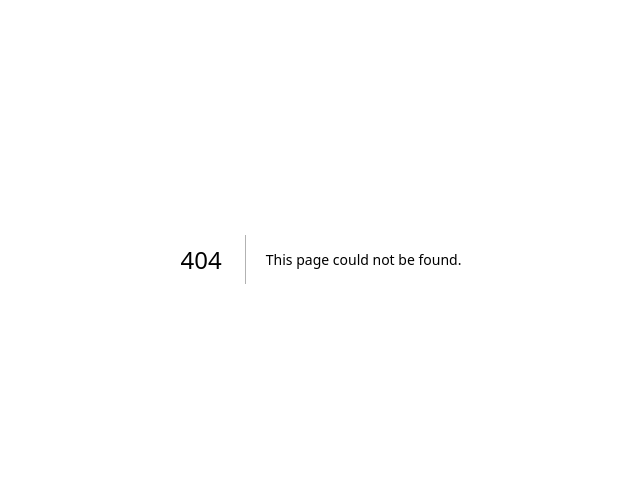
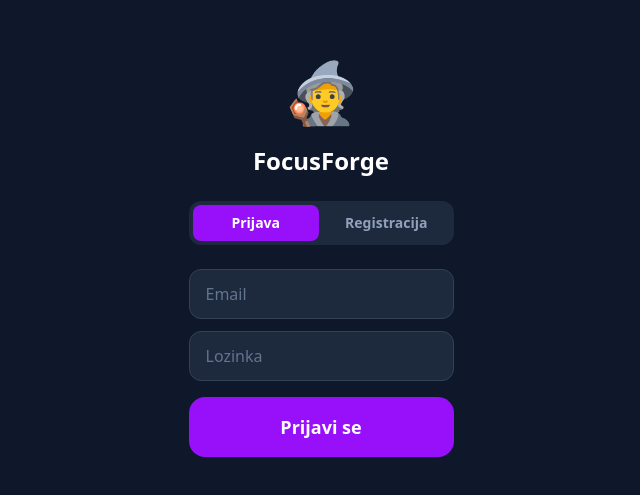
Before and after one commit to DavidMerkas/focusforge, a Next.js app: page /login in a window 1280 px wide. Before the commit this address had no page. Shown: the part 141-636 px from the top of the page, without its empty margins (319-959 px from the left). Built offline with nearby package versions, Linux system fonts and the light colour scheme; no server answers.

Commit message:
feat: v0.2 Supabase auth + baza (login, users/sessions tablice, sync)

```diff
--- a/package.json
+++ b/package.json
@@ -9,6 +9,7 @@
     "lint": "eslint"
   },
   "dependencies": {
+    "@supabase/supabase-js": "^2.103.3",
     "next": "16.2.4",
     "react": "19.2.4",
     "react-dom": "19.2.4"
--- a/src/app/celebration/page.tsx
+++ b/src/app/celebration/page.tsx
@@ -3,7 +3,9 @@
 import { useState, useEffect, useRef, Suspense } from "react";
 import { useRouter, useSearchParams } from "next/navigation";
 import Link from "next/link";
-import { loadUser, saveUser, applySession, xpForNextLevel } from "@/lib/storage";
+import { applySession, xpForNextLevel } from "@/lib/storage";
+import { supabase } from "@/lib/supabase";
+import { loadUserFromDB, saveUserToDB, saveSessionToDB } from "@/lib/db";
 
 function CelebrationContent() {
   const router = useRouter();
@@ -25,7 +27,7 @@ function CelebrationContent() {
     sessionStorage.removeItem("ff_session_complete");
   }, [router]);
 
-  // Apply session once on mount, save to localStorage
+  // Apply session once on mount, save to Supabase
   const appliedRef = useRef(false);
   const [xpEarned, setXpEarned] = useState(0);
   const [coinsEarned, setCoinsEarned] = useState(0);
@@ -38,9 +40,16 @@ function CelebrationContent() {
     if (appliedRef.current) return;
     appliedRef.current = true;
 
-    const user = loadUser();
-    const result = applySession(user, duration, subject);
-    saveUser(result.updated);
+    async function apply() {
+      const { data: { user: authUser } } = await supabase.auth.getUser();
+      if (!authUser) { router.replace("/login"); return; }
+
+      const userData = await loadUserFromDB(authUser.id);
+      if (!userData) { router.replace("/"); return; }
+
+      const result = applySession(userData, duration, subject);
+      await saveUserToDB(authUser.id, result.updated);
+      await saveSessionToDB(authUser.id, subject, duration, result.xpEarned, true);
 
       setXpEarned(result.xpEarned);
       setCoinsEarned(result.coinsEarned);
@@ -48,7 +57,10 @@ function CelebrationContent() {
       setXpAfter(result.updated.xp);
       setXpToNext(xpForNextLevel(result.updated.level));
       setLeveledUp(result.leveledUp);
-  }, [duration, subject]);
+    }
+
+    apply();
+  }, [duration, subject, router]);
 
   // Animated counters
   const [displayXP, setDisplayXP] = useState(0);
--- /dev/null
+++ b/src/app/login/page.tsx
@@ -0,0 +1,120 @@
+"use client";
+
+import { useState } from "react";
+import { useRouter } from "next/navigation";
+import { supabase } from "@/lib/supabase";
+
+type Mode = "login" | "register";
+
+export default function LoginPage() {
+  const router = useRouter();
+  const [mode, setMode] = useState<Mode>("login");
+  const [email, setEmail] = useState("");
+  const [password, setPassword] = useState("");
+  const [error, setError] = useState("");
+  const [loading, setLoading] = useState(false);
+  const [confirmSent, setConfirmSent] = useState(false);
+
+  async function handleSubmit(e: React.FormEvent) {
+    e.preventDefault();
+    setError("");
+    setLoading(true);
+
+    if (mode === "register") {
+      const { error } = await supabase.auth.signUp({ email, password });
+      if (error) {
+        setError(error.message);
+      } else {
+        setConfirmSent(true);
+      }
+    } else {
+      const { error } = await supabase.auth.signInWithPassword({ email, password });
+      if (error) {
+        setError(error.message);
+      } else {
+        router.push("/");
+      }
+    }
+
+    setLoading(false);
+  }
+
+  if (confirmSent) {
+    return (
+      <main className="min-h-screen bg-slate-900 text-white flex flex-col items-center justify-center max-w-[480px] mx-auto px-6 gap-4">
+        <div className="text-6xl">📧</div>
+        <h1 className="text-2xl font-bold text-center">Provjeri email</h1>
+        <p className="text-slate-400 text-center text-sm">
+          Poslali smo ti link za potvrdu na <span className="text-white">{email}</span>.
+          Klikni ga i onda se prijavi.
+        </p>
+        <button
+          onClick={() => { setConfirmSent(false); setMode("login"); }}
+          className="mt-2 text-purple-400 hover:text-purple-300 text-sm transition"
+        >
+          Nazad na prijavu
+        </button>
+      </main>
+    );
+  }
+
+  return (
+    <main className="min-h-screen bg-slate-900 text-white flex flex-col items-center justify-center max-w-[480px] mx-auto px-6 gap-6">
+
+      <div className="text-6xl">🧙</div>
+      <h1 className="text-2xl font-bold">FocusForge</h1>
+
+      <div className="w-full flex bg-slate-800 rounded-xl p-1 gap-1">
+        <button
+          onClick={() => setMode("login")}
+          className={`flex-1 py-2 rounded-lg text-sm font-semibold transition ${
+            mode === "login" ? "bg-purple-600 text-white" : "text-slate-400 hover:text-white"
+          }`}
+        >
+          Prijava
+        </button>
+        <button
+          onClick={() => setMode("register")}
+          className={`flex-1 py-2 rounded-lg text-sm font-semibold transition ${
+            mode === "register" ? "bg-purple-600 text-white" : "text-slate-400 hover:text-white"
+          }`}
+        >
+          Registracija
+        </button>
+      </div>
+
+      <form onSubmit={handleSubmit} className="w-full flex flex-col gap-3">
+        <input
+          type="email"
+          value={email}
+          onChange={(e) => setEmail(e.target.value)}
+          placeholder="Email"
+          required
+          className="w-full bg-slate-800 border border-slate-700 rounded-xl px-4 py-3 text-white placeholder-slate-500 focus:outline-none focus:border-purple-500 transition"
+        />
+        <input
+          type="password"
+          value={password}
+          onChange={(e) => setPassword(e.target.value)}
+          placeholder="Lozinka"
+          required
+          minLength={6}
+          className="w-full bg-slate-800 border border-slate-700 rounded-xl px-4 py-3 text-white placeholder-slate-500 focus:outline-none focus:border-purple-500 transition"
+        />
+
+        {error && (
+          <p className="text-red-400 text-sm text-center">{error}</p>
+        )}
+
+        <button
+          type="submit"
+          disabled={loading}
+          className="w-full py-4 bg-purple-600 hover:bg-purple-500 disabled:opacity-50 rounded-2xl font-bold text-lg transition mt-1"
+        >
+          {loading ? "..." : mode === "login" ? "Prijavi se" : "Registriraj se"}
+        </button>
+      </form>
+
+    </main>
+  );
+}
--- a/src/app/page.tsx
+++ b/src/app/page.tsx
@@ -2,9 +2,13 @@
 
 import { useState, useEffect } from "react";
 import Link from "next/link";
-import { loadUser, xpForNextLevel } from "@/lib/storage";
+import { useRouter } from "next/navigation";
+import { xpForNextLevel } from "@/lib/storage";
+import { supabase } from "@/lib/supabase";
+import { loadUserFromDB, createUserInDB } from "@/lib/db";
 
 export default function Home() {
+  const router = useRouter();
   const [user, setUser] = useState({
     heroName: "Hero",
     level: 1,
@@ -13,11 +17,33 @@ export default function Home() {
     streak: 0,
   });
   const [xpToNext, setXpToNext] = useState(50);
+  const [loading, setLoading] = useState(true);
 
-  // Load from localStorage on mount (and when window gets focus — e.g. after returning from celebration)
   useEffect(() => {
-    function loadData() {
-      const data = loadUser();
+    async function loadData() {
+      // Check if user is logged in
+      const { data: { user: authUser } } = await supabase.auth.getUser();
+      if (!authUser) {
+        router.replace("/login");
+        return;
+      }
+
+      // Load from DB, create row if first time
+      let data = await loadUserFromDB(authUser.id);
+      if (!data) {
+        const defaultData = {
+          heroName: "Heroj",
+          level: 1,
+          xp: 0,
+          coins: 0,
+          streak: 0,
+          lastSessionDate: null,
+          recentSubjects: [],
+        };
+        await createUserInDB(authUser.id, defaultData);
+        data = defaultData;
+      }
+
       setUser({
         heroName: data.heroName,
         level: data.level,
@@ -26,25 +52,44 @@ export default function Home() {
         streak: data.streak,
       });
       setXpToNext(xpForNextLevel(data.level));
+      setLoading(false);
     }
+
     loadData();
+
+    // Refresh when window gets focus (e.g. after returning from celebration)
     window.addEventListener("focus", loadData);
     return () => window.removeEventListener("focus", loadData);
-  }, []);
+  }, [router]);
+
+  async function handleLogout() {
+    await supabase.auth.signOut();
+    router.push("/login");
+  }
 
   const xpPercent = xpToNext > 0 ? (user.xp / xpToNext) * 100 : 100;
+  const weeklyGoalMin = 100;
+  const weeklyDoneMin = 0;
+  const weeklyPercent = (weeklyDoneMin / weeklyGoalMin) * 100;
 
-  const weeklyGoalMin = 100;
-  const weeklyDoneMin = 0; // will be tracked in a later version
-  const weeklyPercent = (weeklyDoneMin / weeklyGoalMin) * 100;
+  if (loading) {
+    return (
+      <main className="min-h-screen bg-slate-900 text-white flex items-center justify-center">
+        <span className="text-slate-400 text-sm">Učitavanje...</span>
+      </main>
+    );
+  }
 
   return (
     <main className="min-h-screen bg-slate-900 text-white flex flex-col max-w-[480px] mx-auto">
 
       <header className="px-5 pt-6 pb-3 flex items-center justify-between">
         <h1 className="text-xl font-bold tracking-tight">FocusForge 🧙</h1>
-        <button className="text-slate-400 hover:text-white text-xl transition" aria-label="Settings">
-          ⚙️
+        <button
+          onClick={handleLogout}
+          className="text-slate-400 hover:text-white text-sm transition"
+        >
+          Odjava
         </button>
       </header>
 
--- /dev/null
+++ b/src/lib/db.ts
@@ -0,0 +1,67 @@
+import { supabase } from "./supabase";
+import type { UserData } from "./storage";
+
+// Load user data from Supabase, returns null if not found
+export async function loadUserFromDB(userId: string): Promise<UserData | null> {
+  const { data, error } = await supabase
+    .from("users")
+    .select("*")
+    .eq("id", userId)
+    .single();
+
+  if (error || !data) return null;
+
+  return {
+    heroName: data.hero_name,
+    level: data.level,
+    xp: data.xp,
+    coins: data.coins,
+    streak: data.streak,
+    lastSessionDate: data.last_session_date,
+    recentSubjects: data.recent_subjects ?? [],
+  };
+}
+
+// Create user row in DB for new users
+export async function createUserInDB(userId: string, userData: UserData): Promise<void> {
+  await supabase.from("users").insert({
+    id: userId,
+    hero_name: userData.heroName,
+    level: userData.level,
+    xp: userData.xp,
+    coins: userData.coins,
+    streak: userData.streak,
+    last_session_date: userData.lastSessionDate,
+    recent_subjects: userData.recentSubjects,
+  });
+}
+
+// Save updated user data to Supabase
+export async function saveUserToDB(userId: string, userData: UserData): Promise<void> {
+  await supabase.from("users").update({
+    hero_name: userData.heroName,
+    level: userData.level,
+    xp: userData.xp,
+    coins: userData.coins,
+    streak: userData.streak,
+    last_session_date: userData.lastSessionDate,
+    recent_subjects: userData.recentSubjects,
+  }).eq("id", userId);
+}
+
+// Save completed session to sessions table
+export async function saveSessionToDB(
+  userId: string,
+  subject: string,
+  durationMin: number,
+  xpEarned: number,
+  completed: boolean
+): Promise<void> {
+  await supabase.from("sessions").insert({
+    user_id: userId,
+    subject,
+    duration_min: durationMin,
+    xp_earned: xpEarned,
+    completed,
+  });
+}
--- /dev/null
+++ b/src/lib/supabase.ts
@@ -0,0 +1,6 @@
+import { createClient } from "@supabase/supabase-js";
+
+const url = process.env.NEXT_PUBLIC_SUPABASE_URL!;
+const key = process.env.NEXT_PUBLIC_SUPABASE_ANON_KEY!;
+
+export const supabase = createClient(url, key);
```
Also changed, not shown: .claude/settings.local.json (added), 1 other file (tests, documents, lock files or other folders). Lines whose indentation alone changed are shown as unchanged.
